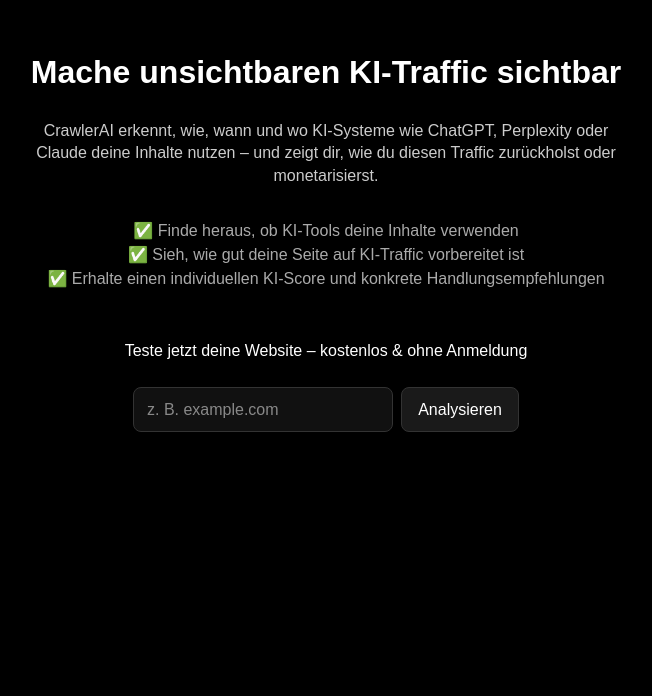
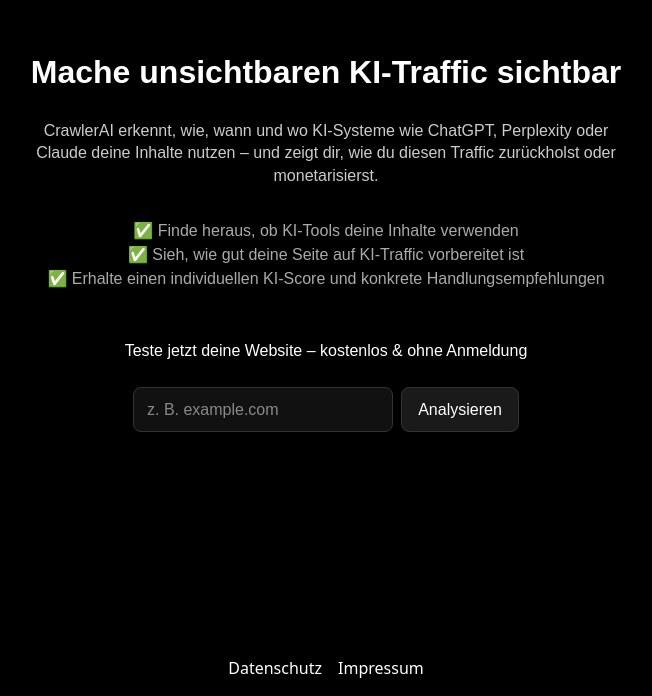
Before and after one commit to OfficeAvisor/crawlerAI, a Next.js app: page / in a window 1280 px wide. Shown: the part 160-856 px from the top of the page, without its empty margins (314-966 px from the left). Before the commit the page ends 800 px from the top, so only its background shows below. Built offline with nearby package versions, Linux system fonts and the light colour scheme.

Commit message:
feat: global footer with Datenschutz & Impressum

```diff
--- a/app/layout.tsx
+++ b/app/layout.tsx
@@ -17,13 +17,40 @@ export default function RootLayout({
     <html lang="de">
       <body
         style={{
+          display: "flex",
+          flexDirection: "column",
           minHeight: "100svh",
           background: "#000",
           color: "#fff",
           margin: 0,
         }}
       >
-        {children}
+        <main style={{ flex: 1 }}>{children}</main>
+        <footer
+          style={{
+            backgroundColor: "#000",
+            color: "#fff",
+            textAlign: "center",
+            padding: "1rem 0",
+          }}
+        >
+          <a
+            href="/datenschutz"
+            style={{ color: "#fff", textDecoration: "none", marginRight: "1rem" }}
+            onMouseOver={e => (e.currentTarget.style.textDecoration = "underline")}
+            onMouseOut={e => (e.currentTarget.style.textDecoration = "none")}
+          >
+            Datenschutz
+          </a>
+          <a
+            href="/impressum"
+            style={{ color: "#fff", textDecoration: "none" }}
+            onMouseOver={e => (e.currentTarget.style.textDecoration = "underline")}
+            onMouseOut={e => (e.currentTarget.style.textDecoration = "none")}
+          >
+            Impressum
+          </a>
+        </footer>
       </body>
     </html>
   );
```
